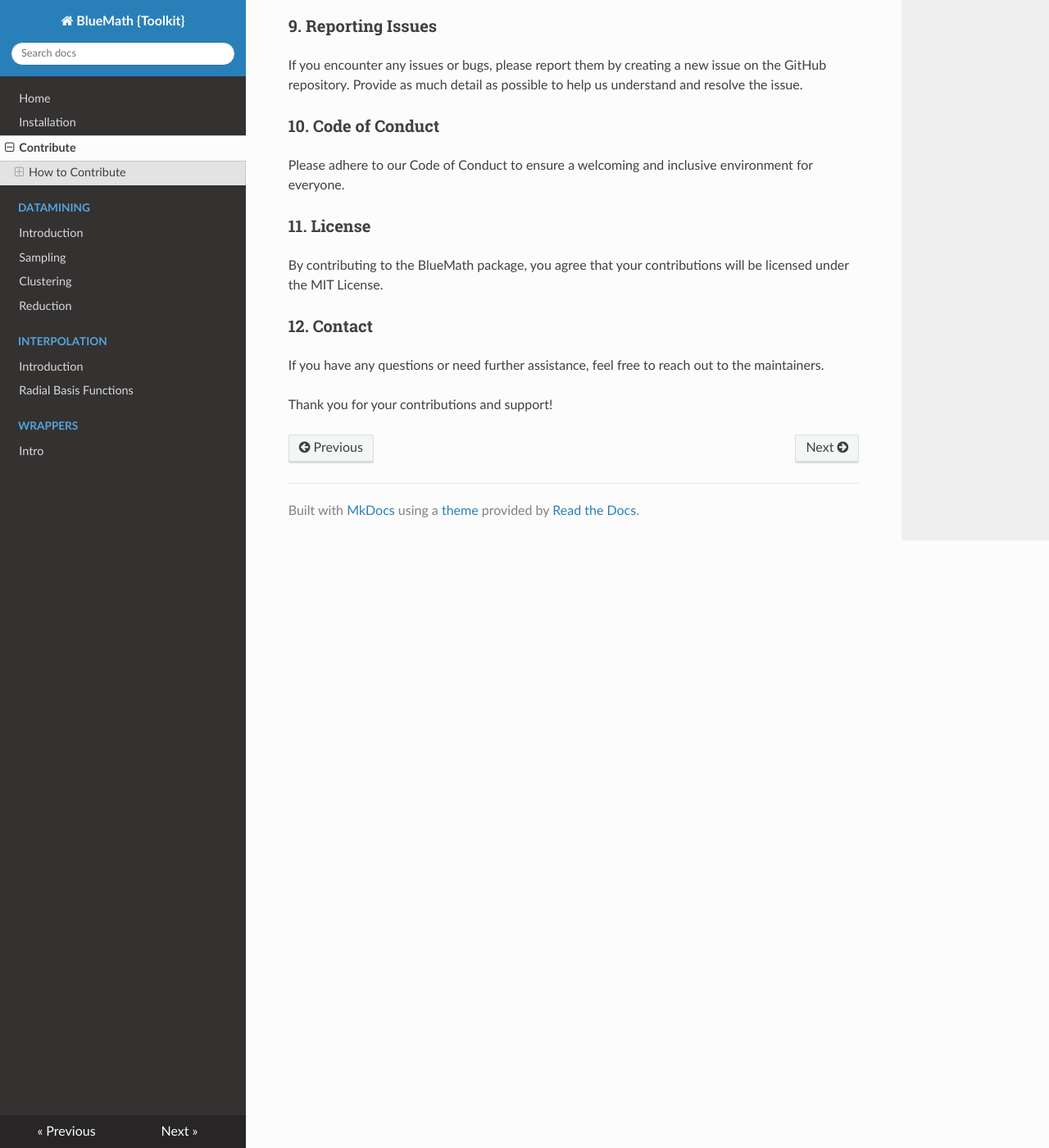
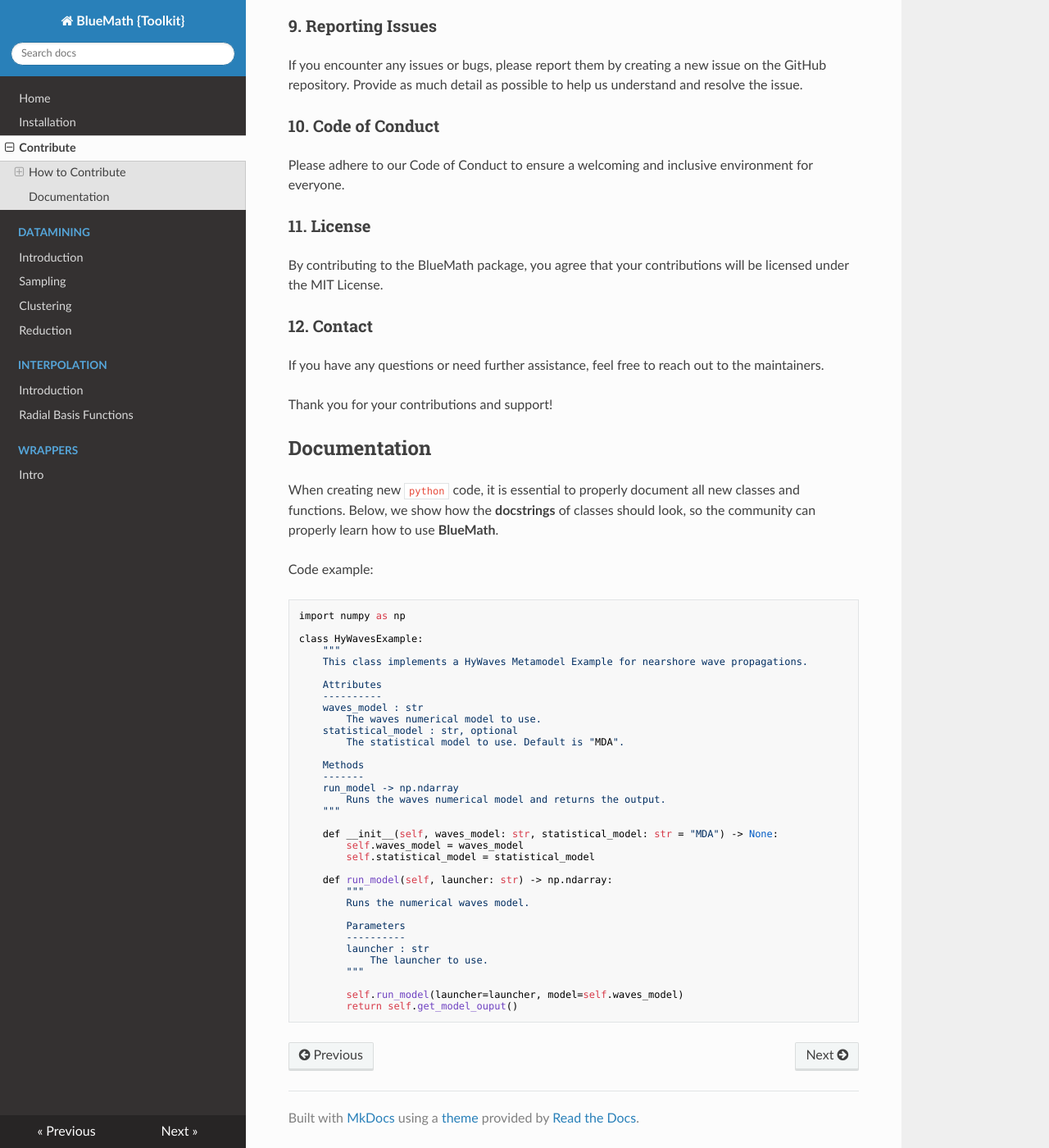
Before and after one commit to GeoOcean/BlueMath_tk, an MkDocs documentation site: the page built from docs/contribute.md, in a window 1280 px wide and 1400 px high, scrolled down 1413 px. Shown: the whole window at 82% size. Built offline with MkDocs 1.6.1, drawn with Linux system fonts in a browser that asks for light colours; nearby versions of some CDN libraries.

Commit message:
[JTH] initial struc for delft3d and more docus

````diff
--- a/docs/contribute.md
+++ b/docs/contribute.md
@@ -70,3 +70,46 @@
 If you have any questions or need further assistance, feel free to reach out to the maintainers.
 
 Thank you for your contributions and support!
+
+## Documentation
+
+When creating new `python` code, it is essential to properly document all new classes and functions. Below, we show how the **docstrings** of classes should look, so the community can properly learn how to use **BlueMath**.
+
+Code example:
+```python
+import numpy as np
+
+class HyWavesExample:
+    """
+    This class implements a HyWaves Metamodel Example for nearshore wave propagations.
+
+    Attributes
+    ----------
+    waves_model : str
+        The waves numerical model to use.
+    statistical_model : str, optional
+        The statistical model to use. Default is "MDA".
+
+    Methods
+    -------
+    run_model -> np.ndarray
+        Runs the waves numerical model and returns the output.
+    """
+
+    def __init__(self, waves_model: str, statistical_model: str = "MDA") -> None:
+        self.waves_model = waves_model
+        self.statistical_model = statistical_model
+
+    def run_model(self, launcher: str) -> np.ndarray:
+        """
+        Runs the numerical waves model.
+
+        Parameters
+        ----------
+        launcher : str
+            The launcher to use.
+        """
+
+        self.run_model(launcher=launcher, model=self.waves_model)
+        return self.get_model_ouput()
+```
````
Also changed, not shown: docs/installation.md (line endings or trailing spaces), 3 other files.
